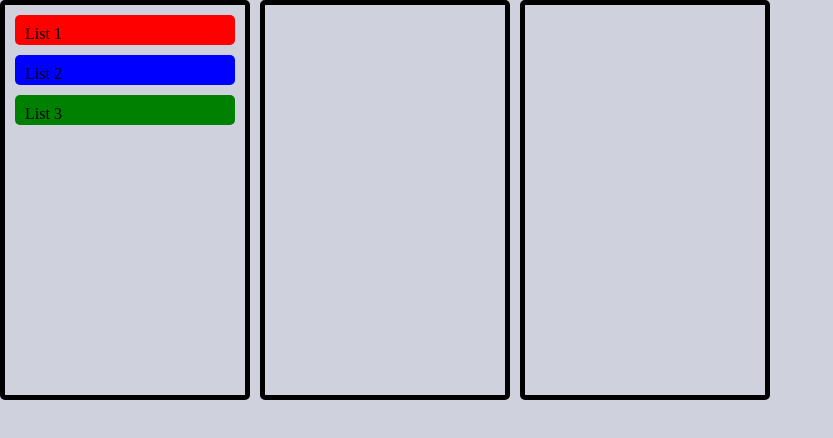
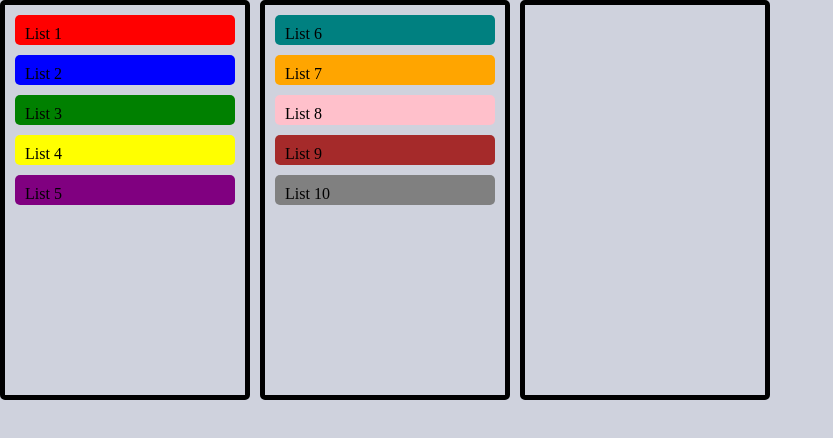
Before and after one commit to kritidipto-1234/reactjs-template, a React (Vite) app: page / in a window 1280 px wide. Shown: the top 438 px of the page, without its empty margins (0-833 px from the left). Built offline with nearby package versions, Linux system fonts and the light colour scheme.

Commit message:
feat(): colors changed

```diff
--- a/src/App.tsx
+++ b/src/App.tsx
@@ -6,6 +6,16 @@ let initialList = [
   { title: 'List 1', color: 'red', id: 1 },
   { title: 'List 2', color: 'blue', id: 2 },
   { title: 'List 3', color: 'green', id: 3 },
+  { title: 'List 4', color: 'yellow', id: 4 },
+  { title: 'List 5', color: 'purple', id: 5 },
+];
+
+let initialList2 = [
+  { title: 'List 6', color: 'teal', id: 6 },
+  { title: 'List 7', color: 'orange', id: 7 },
+  { title: 'List 8', color: 'pink', id: 8 },
+  { title: 'List 9', color: 'brown', id: 9 },
+  { title: 'List 10', color: 'gray', id: 10 },
 ];
 
 const App: React.FC = () => {
@@ -15,7 +25,7 @@ const App: React.FC = () => {
     <Dragdrop>
       <div style={{ display: 'flex', flexDirection: 'row', gap: '10px' }}>
         <List list={initialList} />
-        <List list={[]} />
+        <List list={initialList2} />
         <List list={[]} />
       </div>
     </Dragdrop>
```
